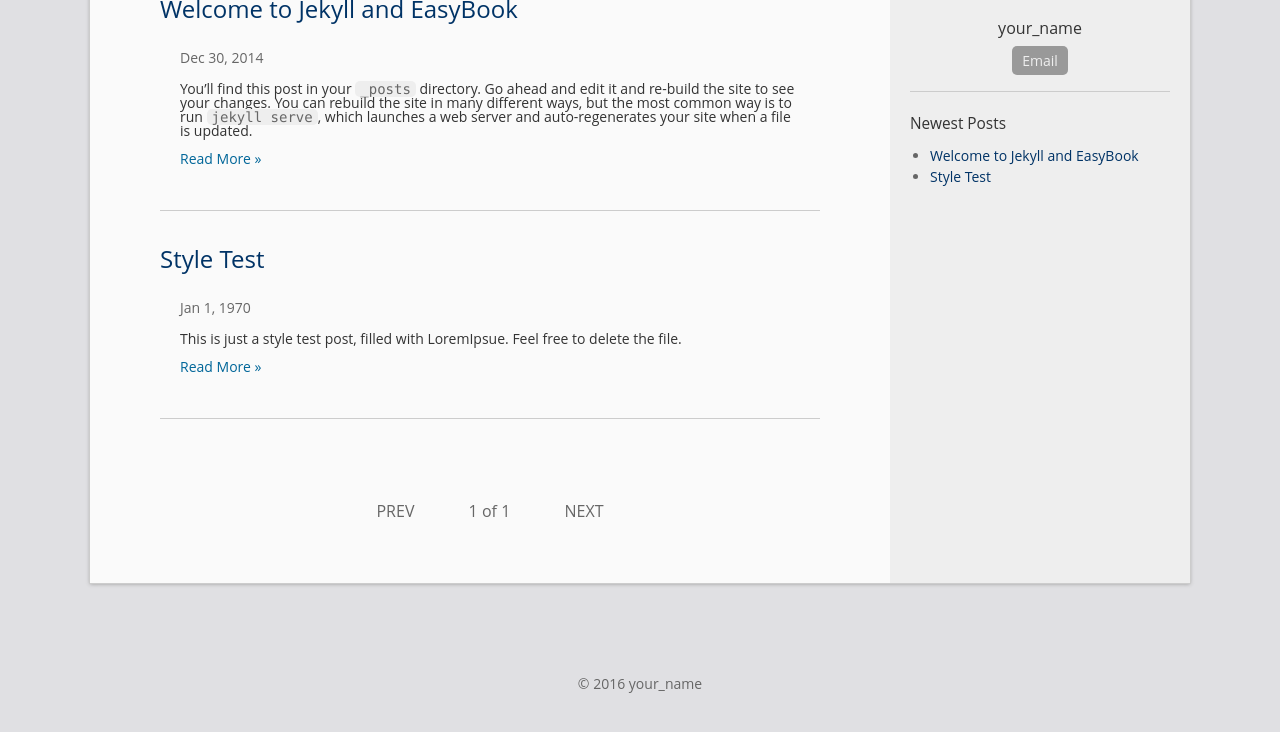
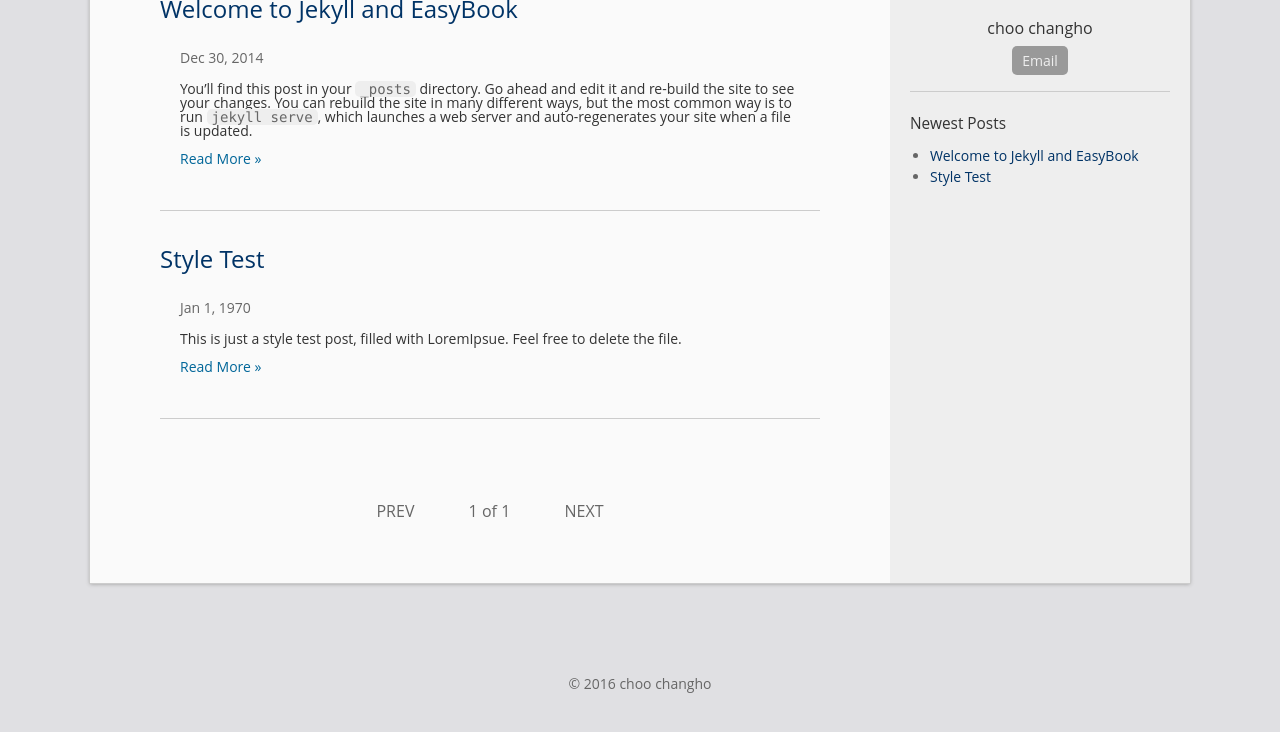
Before and after one commit to choochangho/choochangho.github.io, a Jekyll site: the page built from index.html, in a window 1280 px wide, cut to the strip 261-1015 px from the top of the page. Shown: the top 732 px of the strip. Built offline with Jekyll 4.4.1, drawn with Linux system fonts in a browser that asks for light colours; the list of posts is cut into pages by our own code.

Commit message:
updated configuration

```diff
--- a/_config.yml
+++ b/_config.yml
@@ -1,14 +1,14 @@
 # Site settings
 title: Another Blog
-url: "http://laobubu.github.io"    # the protocol and hostname of your site, eg. `http://laobubu.github.io`
-baseurl: "/jekyll-theme-EasyBook" # the prefix of your site uri, eg. `/jekyll-theme-EasyBook` or just one slash `/`
+url: "http://choochangho.github.io.git"    # the protocol and hostname of your site, eg. `http://laobubu.github.io`
+baseurl: "" # the prefix of your site uri, eg. `/jekyll-theme-EasyBook` or just one slash `/`
 #timezone: Asia/Chongqing
 description: >
   One or more sentences introducing this blog.
 
 # Your information
-email: your_email@example.com
-author: your_name
+email: choo.changho@gmail.com
+author: choo changho
 avatar: "//www.gravatar.com/avatar/your_email_md5?d=mm&s=135"
 profile: One sentence introducing yourself.
 #twitter_username: twitter_username
```
